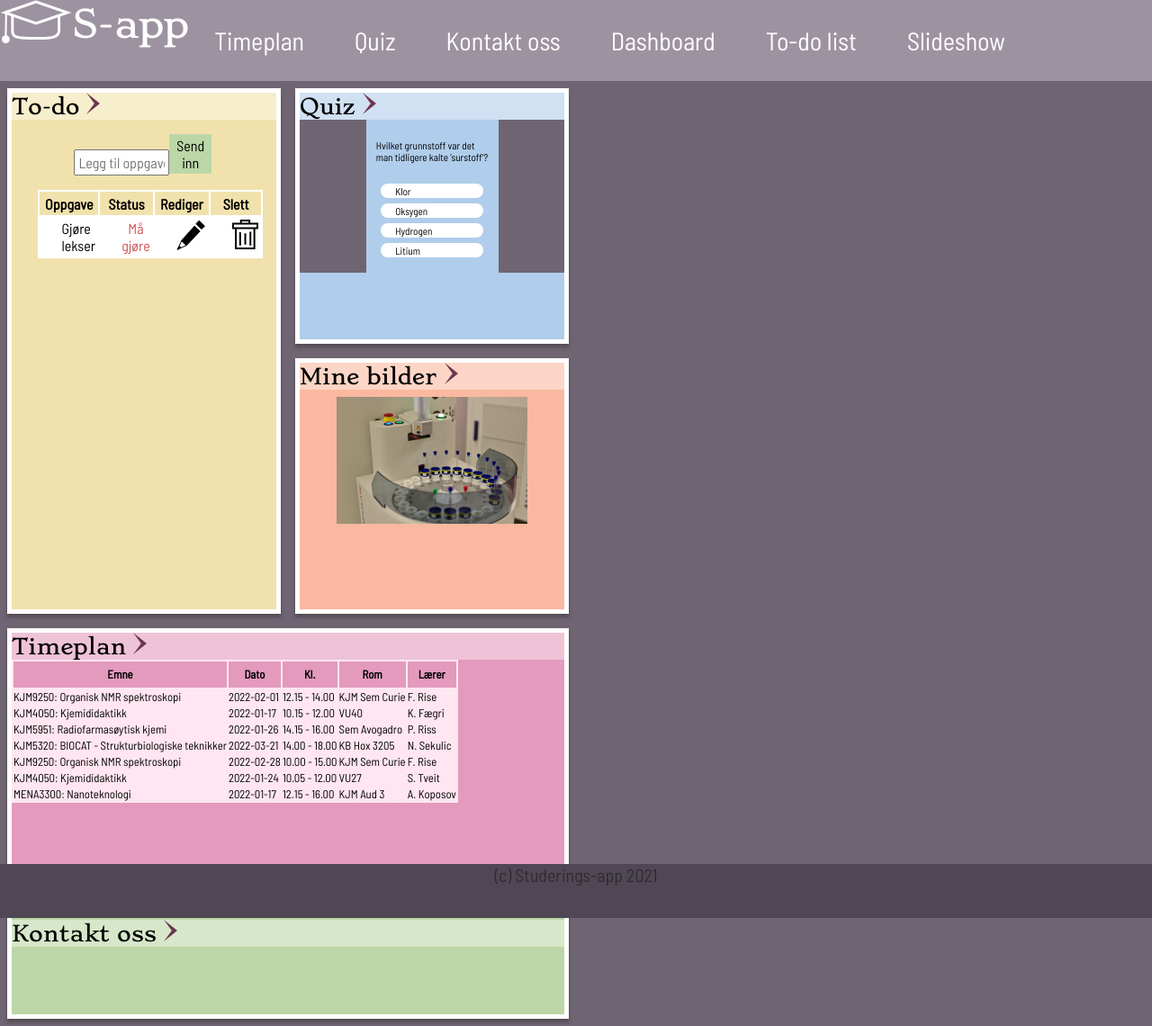
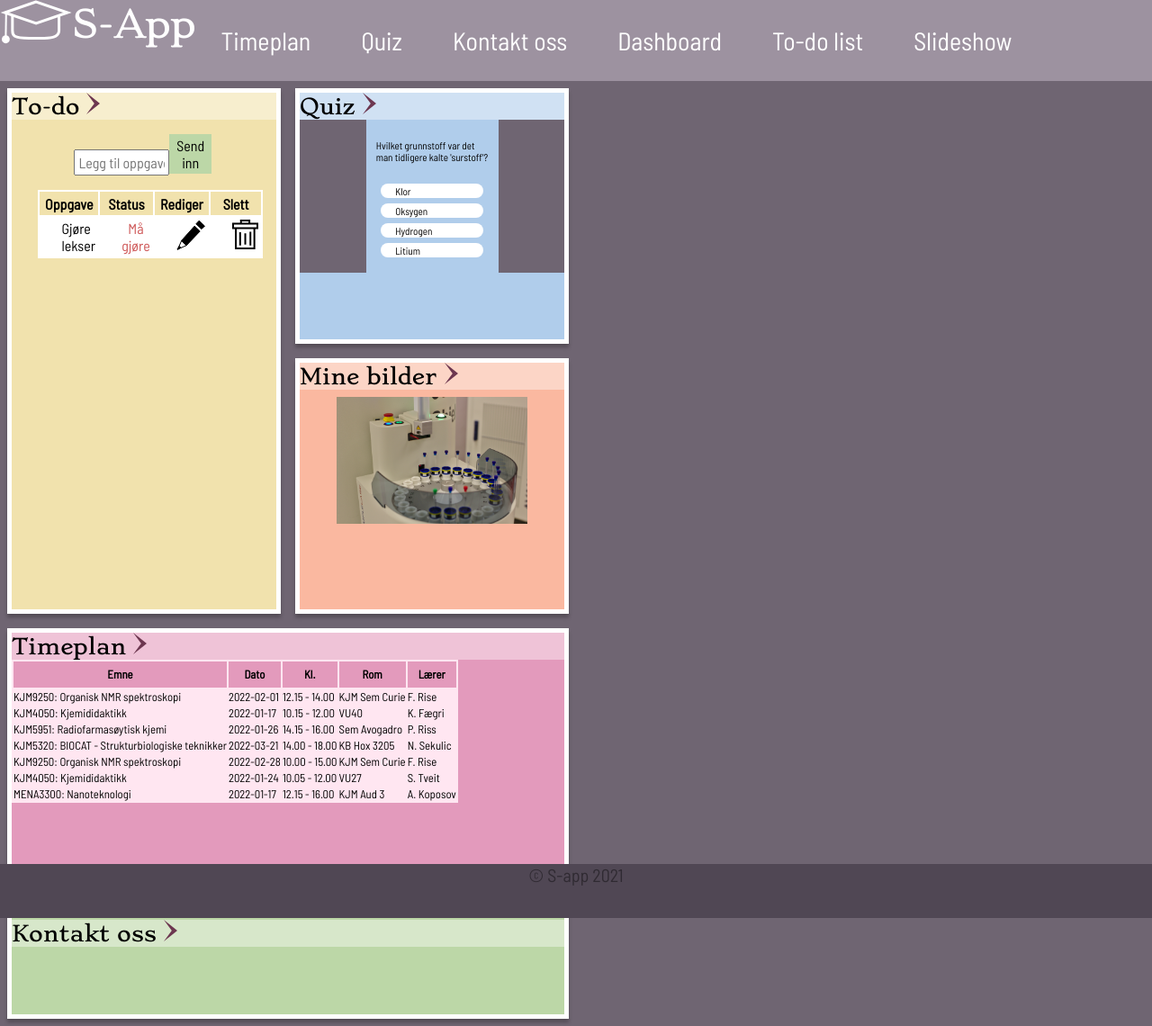
Before and after one commit to reiv003/Tema_4, a Vue app: page / in a window 1280 px wide. Shown: the whole page at 90% size. Built offline with nearby package versions, Linux system fonts and the light colour scheme.

Commit message:
Changed views structures to include header and footer, in order to have a different title and background color on each view

```diff
--- a/src/app/App.vue
+++ b/src/app/App.vue
@@ -1,7 +1,5 @@
 <template>
-  <Header />
   <RouterView />
-  <Footer />
 </template>
 
 <script>
--- a/src/components/Footer.vue
+++ b/src/components/Footer.vue
@@ -1,11 +1,15 @@
 <template>
-  <footer>
-    <div>(c) Studerings-app 2021</div>
+  <footer :style="{backgroundColor: color}">
+    <div>© S-app 2021</div>
   </footer>
 </template>
 
 <script>
   export default {
+    props: {
+      color: String
+    },
+
     data() {
       return {};
     },
@@ -15,7 +19,7 @@
 <style>
   footer {
     position: absolute;
-    background-color: var(--footer-background);
+    background-color: backgroundColor;
     height: 3em;
     text-align: center;
     font-size: 0.5em;
--- a/src/components/Header.vue
+++ b/src/components/Header.vue
@@ -1,7 +1,10 @@
 <template>
-  <header>
+<!-- Header needs to be imported on every view in order to change title and color with this solution.
+We tried solving this in other ways, but were not able to make anything else work. The main problem is that the views
+contain only the routed content and header is not a child/parent of the view, but a sibling.-->
+  <header :style="{backgroundColor: color}">
     <div><img src="/images/logo.svg" /></div>
-    <h1>S-app</h1>
+    <h1>{{ title }}</h1>
     <div class="item">
       <RouterLink :to="{ name: 'time_table' }">Timeplan</RouterLink>
     </div>
@@ -24,14 +27,20 @@
 </template>
 
 <script>
-  export default {};
+  export default {
+    props: {
+      title: String,
+      color: String
+    },
+
+  };
 </script>
 
 <style>
   header {
     font-size: 0.7em;
     display: flex;
-    background-color: var(--header-background);
+    background-color: backgroundColor;
   }
 
   .item {
--- a/src/styles/variables.css
+++ b/src/styles/variables.css
@@ -16,20 +16,20 @@
 	--score-correct: #59b459;
 	--score-between: #dfbb1b;
 
-	--blue-light-bg: #FFF;
+	--blue-light: #FFF;
 	--blue-dark: #FFF;
 
-	--orange-light-bg: #FFF6F2;
+	--orange-light: #FFF6F2;
 	--orange-dark: #844C37;
 
-	--yellow-light-bg: #FFF;
+	--yellow-light: #FFF;
 	--yellow-dark: #FFF;
 
-	--pink-light-bg: #FFF8FB;
+	--pink-light: #FFF8FB;
 	--pink-dark: #58414C;
 	--pink-solid-border: #8B6376 solid 4px;
 	--pink-dashed-border: #CEB4C5 dashed 2px;
 
-	--green-light-bg: #FAFFF5;
+	--green-light: #FAFFF5;
 	--green-dark: #587641;
 }
--- a/src/views/ContactUs.vue
+++ b/src/views/ContactUs.vue
@@ -1,13 +1,20 @@
 <template>
-  <ContactForm />
+  <div id="contact-view">
+    <Header title="Kontakt oss" color="var(--component-green)"/>
+    <ContactForm />
+    <Footer color="var(--component-green"/>
+  </div>
 </template>
 
 <script>
+  import Header from "../components/Header.vue";
   import ContactForm from "../components/ContactForm.vue";
-
+  import Footer from "../components/Footer.vue";
   export default {
     components: {
+      Header,
       ContactForm,
+      Footer,
     },
 
     data() {
@@ -17,4 +24,7 @@
 </script>
 
 <style>
+  #contact-view {
+    background-color: var(--green-light);
+  }
 </style>
--- a/src/views/Dashboard.vue
+++ b/src/views/Dashboard.vue
@@ -1,4 +1,5 @@
 <template>
+<Header title="S-App" color="var(--header-background)"/>
   <div class="dashboard-container">
     <div class="dashboard-components dash-todo">
       <h2>To-do <img src="/images/side_arrow.svg" /></h2>
@@ -25,23 +26,28 @@
       <div v-if="active" class="contact__content"><ContactForm /></div>
     </div>
   </div>
+  <Footer color="var(--footer-background"/>
 </template>
 
 
 <script>
+  import Header from "../components/Header.vue";
   import Table from "../components/Table.vue";
   import QuizApp from "../components/QuizApp.vue";
   import ContactForm from "../components/ContactForm.vue";
   import TodoList from "../components/TodoList.vue";
   import SlideShowApp from "../components/SlideShowApp.vue";
+  import Footer from "../components/Footer.vue";
 
   export default {
     components: {
+      Header,
       QuizApp,
       Table,
       ContactForm,
       TodoList,
       SlideShowApp,
+      Footer,
     },
 
     data() {
--- a/src/views/Quiz.vue
+++ b/src/views/Quiz.vue
@@ -1,16 +1,22 @@
 <template>
+  <Header title="Quiz" color="var(--component-yellow)"/>
   <Stopwatch />
   <QuizApp />
+  <Footer color="var(--component-yellow"/>
 </template>
 
 <script>
+  import Header from "../components/Header.vue";
   import QuizApp from "../components/QuizApp.vue";
   import Stopwatch from "../components/Stopwatch.vue";
+  import Footer from "../components/Footer.vue";
 
   export default {
     components: {
+      Header,
       QuizApp,
       Stopwatch,
+      Footer,
     },
   };
 </script>
--- a/src/views/SlideShow.vue
+++ b/src/views/SlideShow.vue
@@ -1,14 +1,19 @@
 <template>
-  <SlideShowApp />
-  <!-- <Footer /> -->
+  <div id="slideshow-view">
+    <Header title="Mine bilder" color="var(--component-orange)"/>
+    <SlideShowApp />
+    <Footer color="var(--component-orange"/>
+  </div>
 </template>
 
 <script>
+  import Header from "../components/Header.vue";
   import SlideShowApp from "../components/SlideShowApp.vue";
   import Footer from "../components/Footer.vue";
 
   export default {
     components: {
+      Header,
       SlideShowApp,
       Footer,
     },
@@ -16,4 +21,9 @@
 </script>
 
 <style>
+
+#slideshow-view {
+  background-color: var(--orange-light)
+}
+
 </style>
--- a/src/views/TimeTable.vue
+++ b/src/views/TimeTable.vue
@@ -1,13 +1,20 @@
 <template>
-  <Table />
+  <div id="table-view">
+    <Header title="Timeplan" color="var(--component-pink)"/>
+    <Table />
+    <Footer color="var(--component-pink"/>
+  </div>
 </template>
 
 <script>
+  import Header from "../components/Header.vue";
   import Table from "../components/Table.vue";
-
+  import Footer from "../components/Footer.vue";
   export default {
     components: {
+      Header,
       Table,
+      Footer,
     },
 
     data() {
@@ -17,4 +24,8 @@
 </script>
 
 <style>
+  #table-view {
+    background-color: var(--pink-light);
+  }
+
 </style>
--- a/src/views/ToDo.vue
+++ b/src/views/ToDo.vue
@@ -1,14 +1,20 @@
 
 <template>
+  <Header title="To-do" color="var(--component-blue)"/>
   <TodoList />
+  <Footer color="var(--component-blue"/>
 </template>
 
 <script>
-import TodoList from "../components/TodoList.vue";
+  import Header from "../components/Header.vue";
+  import TodoList from "../components/TodoList.vue";
+  import Footer from "../components/Footer.vue";
 
 export default {
   components: {
+    Header,
     TodoList,
+    Footer,
   },
 
   data() {
```
